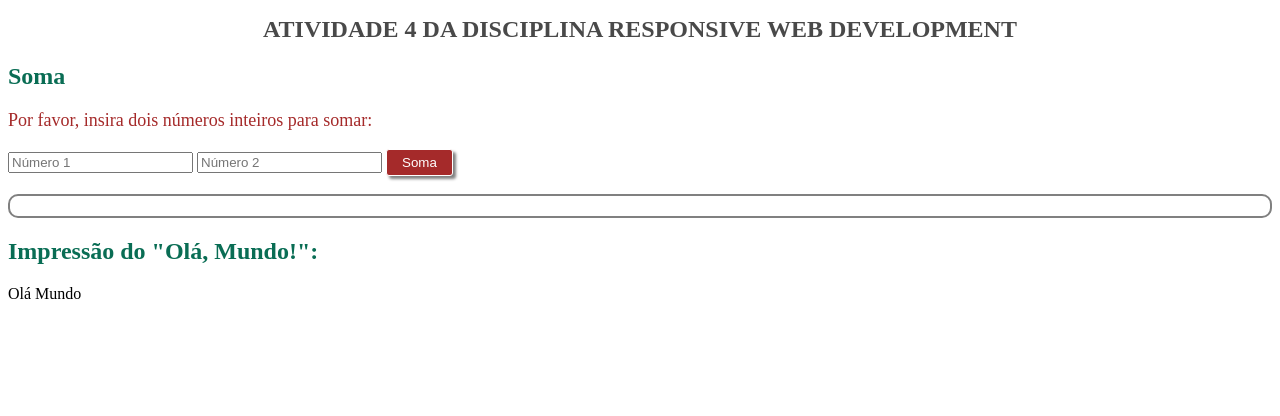
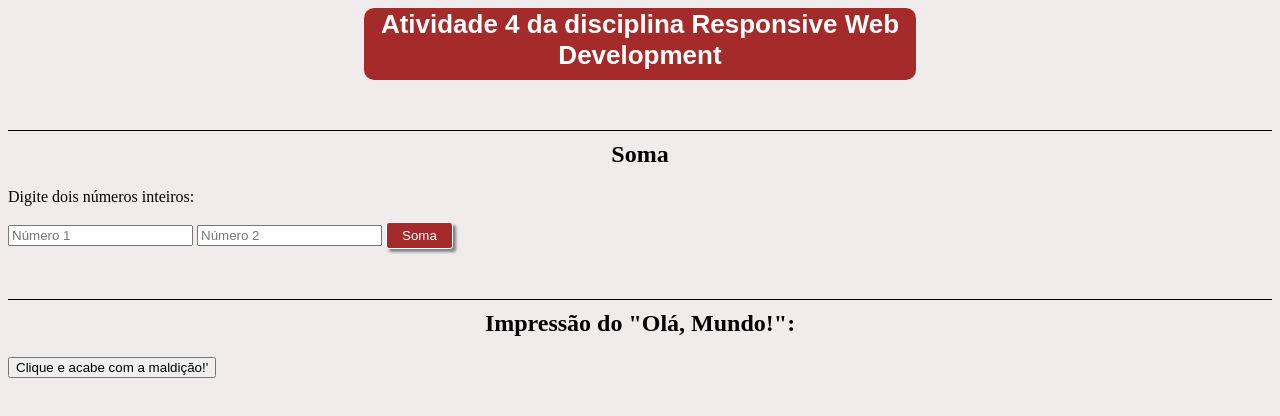
Before and after one commit to ThaissaCaino/Atividade4_soma_olaMundo, a plain HTML site: page index.html in a window 1280 px wide. Drawn offline with Linux system fonts and the light colour scheme.

Commit message:
atividade

```diff
--- a/helloWorld.js
+++ b/helloWorld.js
@@ -1,16 +1,4 @@
 // Adicionando a mensagem "Olá Mundo"
-document.addEventListener("DOMContentLoaded", function() {
-    // Encontrar o último elemento h2
-    let todosH2 = document.querySelectorAll("h2");
-    let ultimoH2 = todosH2[todosH2.length - 1];
-
-    // Criar a mensagem "Olá Mundo"
-    let mensagem = "Olá Mundo";
-    let mensagemElement = document.createElement("p");
-    mensagemElement.textContent = mensagem;
-
-    // Inserir a mensagem após o último h2
-    if (ultimoH2) {
-        ultimoH2.parentNode.insertBefore(mensagemElement, ultimoH2.nextSibling);
-    }
+document.querySelector('input[name="helloInput"]').addEventListener('click', function() {
+    alert('Olá, mundo!');
 });
--- a/index.html
+++ b/index.html
@@ -5,7 +5,7 @@
     <meta name="viewport" content="width=device-width, initial-scale=1.0">
     <link rel="stylesheet" href="style.css">
     <script src="soma.js"></script>
-    <script src="helloWorld.js"></script>
+
     <title>Atividade 4</title>
 </head>
 
@@ -15,7 +15,7 @@
 
     <div>
         <h2>Soma</h2>
-        <p id="pedido">Por favor, insira dois números inteiros para somar:</p>
+        <p id="pedido">Digite dois números inteiros:</p>
         <input type="text" id="numero1" placeholder="Número 1">
         <input type="text" id="numero2" placeholder="Número 2">
         <button onclick="calcularSoma()">Soma</button>
@@ -24,6 +24,8 @@
 
     <div>
         <h2>Impressão do "Olá, Mundo!":</h2>
+        <input type="submit" name="helloInput" value="Clique e acabe com a maldição!'">
+        <script src="helloWorld.js"></script>
     </div>
 </body>
 </html>
--- a/style.css
+++ b/style.css
@@ -1,36 +1,3 @@
-h1 {
-    text-align: center;
-    font-family: 'Times New Roman', Times, serif;
-    color: rgb(73, 73, 73);
-    font-size: 24px;
-    text-transform: uppercase;
-
-}
-
-h2 {
-    font-family: 'Times New Roman', Times, serif;
-    color: rgb(9, 109, 84);
-    text-align: left;
-}
-
-#pedido{
-    text-align: left;
-    color: brown;
-    font-size: 18px;
-
-}
-
-.apresenta{
-    text-align: center;
-    color: rgb(83, 83, 83);
-    font-size: 18px;
-    font-size: 18px;
-    border: 2px solid grey; /* Adiciona uma borda cinza de 2px */
-    border-radius: 10px; /* Arredonda os cantos */
-    padding: 10px; /* Adiciona um espaço interno */
-}
-
-
 button{
 
         text-decoration: none;
@@ -41,5 +8,42 @@ button{
         padding: 5px 15px;
         box-shadow: 3px 3px 3px gray;
         text-align: le;
+    }
 
+button:hover{
+    background-color: rgb(95, 7, 7);
+    color: white;
 }
+
+h2{
+    text-align: center;
+    margin-top: 50px;
+}
+
+h2::before {
+    content: "";
+    display: block;
+    border-bottom: 1px solid black;
+    margin-bottom: 10px; /* Adjust the margin as needed */
+  }
+
+h1{
+    font-family: Arial;
+    font-size: 26px;
+    text-align: center;
+    color: white;
+    background-color:brown;
+    width: 550px;
+    height: 70px;
+    position: relative;
+    top: 0px;
+    left: 0px;
+    border: 0px;
+    border-radius: 10px;
+    padding: 1px;
+    margin: auto;
+}
+
+body{
+    background-color: rgb(240, 236, 236);
+}
```
